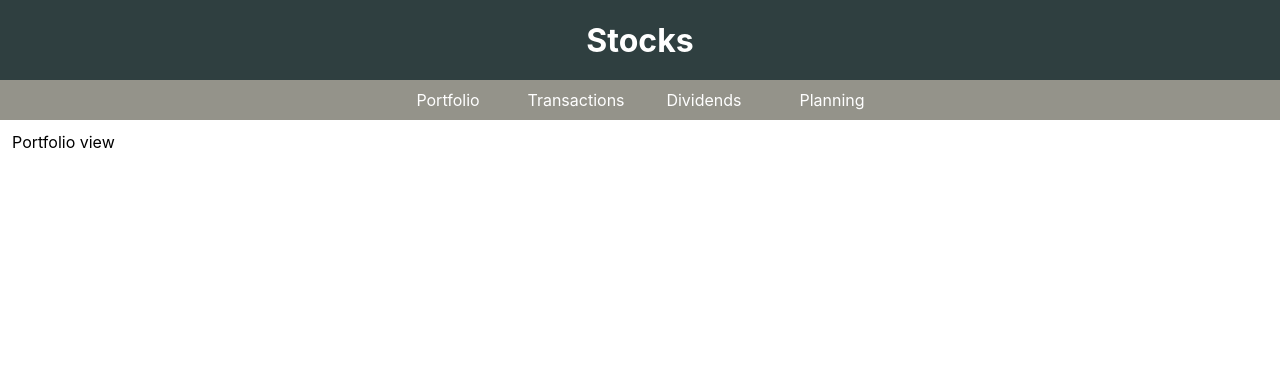
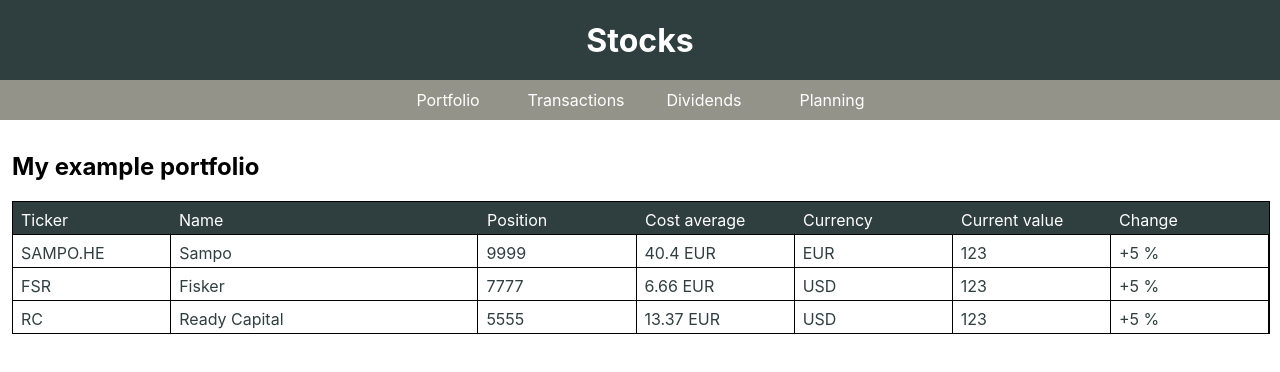
Before and after one commit to Torniojaws/stocks-ts, a React (Create React App) app: page /portfolio in a window 1280 px wide. Shown: the top 372 px of the page. Built offline with nearby package versions, Linux system fonts and the light colour scheme.

Commit message:
Implement simple portfolio list with sorting

```diff
--- /dev/null
+++ b/src/components/Portfolio/Portfolio.tsx
@@ -0,0 +1,37 @@
+import { useState } from 'react';
+import { PortfolioHeader } from './PortfolioHeader';
+import { PortfolioRow } from './PortfolioRow';
+import { IPortfolio, IStockSortKeys, ISortObject } from '../../types/portfolio.types';
+import { sortItems } from '../../helpers/sorting';
+
+interface IParams {
+  data: IPortfolio;
+}
+
+export const Portfolio = ({ data }: IParams) => {
+  const [portfolioData, setPortfolioData] = useState<IPortfolio>(data);
+  const [previousSort, setPreviousSort] = useState<ISortObject | undefined>(undefined)
+
+  const clickedHeader = (value: string) => {
+    const deepCopy: IPortfolio = JSON.parse(JSON.stringify(data));
+    // Sort by the column user clicked on
+    const sortKey = value as IStockSortKeys;
+    // If already sorted once by the same key, reverse the sort
+    if (previousSort && previousSort.key === sortKey && previousSort.sortDirection === 'asc') {
+      sortItems(deepCopy, sortKey, 'desc');
+      setPreviousSort({ key: sortKey, sortDirection: 'desc' })
+    } else {
+      sortItems(deepCopy, sortKey, 'asc');
+      setPreviousSort({ key: sortKey, sortDirection: 'asc' })
+    }
+    setPortfolioData(deepCopy);
+  }
+
+  return (
+    <div>
+      <h2>{data.portfolioName}</h2>
+      {portfolioData.stocks.length && <PortfolioHeader clicked={clickedHeader}/>}
+      {portfolioData.stocks.map(stock => <PortfolioRow key={stock.ticker} stock={stock} />)}
+    </div>
+  )
+}
--- /dev/null
+++ b/src/components/Portfolio/PortfolioHeader.tsx
@@ -0,0 +1,19 @@
+import './portfolio.scss';
+
+interface IParams {
+  clicked: Function;
+}
+
+export const PortfolioHeader = ({ clicked }: IParams) => {
+  return (
+    <div id='portfolioHeader'>
+      <div className='columnShort' onClick={() => clicked('ticker')}>Ticker</div>
+      <div className='column' onClick={() => clicked('name')}>Name</div>
+      <div className='columnShort' onClick={() => clicked('position')}>Position</div>
+      <div className='columnShort' onClick={() => clicked('costAverage')}>Cost average</div>
+      <div className='columnShort' onClick={() => clicked('currency')}>Currency</div>
+      <div className='columnShort'>Current value</div>
+      <div className='columnShort'>Change</div>
+    </div>
+  )
+}
--- /dev/null
+++ b/src/components/Portfolio/PortfolioRow.tsx
@@ -0,0 +1,20 @@
+import { Stock } from '../../types/portfolio.types';
+import './portfolio.scss';
+
+interface IParams {
+  stock: Stock;
+}
+
+export const PortfolioRow = ({ stock }: IParams) => {
+  return (
+    <div id='portfolioRow'>
+      <div className='columnShort'>{stock.ticker}</div>
+      <div className='column'>{stock.name}</div>
+      <div className='columnShort'>{stock.position}</div>
+      <div className='columnShort'>{stock.costAverage} {stock.costAverageCurrency}</div>
+      <div className='columnShort'>{stock.currency}</div>
+      <div className='columnShort'>123</div>
+      <div className='columnShort'>+5 %</div>
+    </div>
+  )
+}
--- /dev/null
+++ b/src/components/Portfolio/portfolio.scss
@@ -0,0 +1,58 @@
+div#portfolioHeader {
+  background-color: #2f3f40;
+  border: solid 1px black;
+  color: white;
+  display: flex;
+  flex-direction: row;
+  height: 32px;
+  width: 1280px;
+
+  div.columnShort {
+    padding-left: 8px;
+    padding-top: 8px;
+    width: 160px;
+  }
+
+  div.column {
+    padding-left: 8px;
+    padding-top: 8px;
+    width: 320px;
+  }
+}
+
+@media all and (max-width: 1280px) {
+  div#portfolioHeader {
+    width: calc(100vw - 24px);
+  }
+}
+
+div#portfolioRow {
+  background-color: white;
+  border: solid 1px black;
+  border-top: none;
+  color: #2f3f40;
+  display: flex;
+  flex-direction: row;
+  height: 32px;
+  width: 1280px;
+
+  div.columnShort {
+    border-right: solid 1px black;
+    padding-left: 8px;
+    padding-top: 8px;
+    width: 160px;
+  }
+
+  div.column {
+    border-right: solid 1px black;
+    padding-left: 8px;
+    padding-top: 8px;
+    width: 320px;
+  }
+}
+
+@media all and (max-width: 1280px) {
+  div#portfolioRow {
+    width: calc(100vw - 24px);
+  }
+}
--- /dev/null
+++ b/src/helpers/sorting.ts
@@ -0,0 +1,19 @@
+import { IPortfolio, ISortObject, INumericValueSortKeys, IStockSortKeys } from '../types/portfolio.types';
+
+export const sortItems = (object: IPortfolio, sortKey: IStockSortKeys, sortDirection: ISortObject['sortDirection']) => {
+  // When sorting by numeric contents, a different sorting method is needed
+  if (sortKey in INumericValueSortKeys) {
+    object.stocks.sort((a, b) => {
+      const numB: number = b[sortKey] as unknown as number;
+      const numA: number = a[sortKey] as unknown as number;
+      return sortDirection === 'asc' ? numA - numB : numB - numA;
+    });
+  } else {
+    // Sorting by string values
+    object.stocks.sort((a, b) => {
+      const stringA: string = a[sortKey] as unknown as string;
+      const stringB: string = b[sortKey] as unknown as string;
+      return sortDirection === 'asc' ? stringA.localeCompare(stringB) : stringB.localeCompare(stringA);
+    });
+  }
+}
--- /dev/null
+++ b/src/mocks/portfolio.ts
@@ -0,0 +1,12 @@
+import { IPortfolio } from '../types/portfolio.types';
+
+export const mockedPortfolios: IPortfolio[] = [
+  {
+    portfolioName: 'My example portfolio',
+    stocks: [
+      { ticker: 'SAMPO.HE', name: 'Sampo', position: 9999, costAverage: 40.4, costAverageCurrency: 'EUR', currency: 'EUR' },
+      { ticker: 'FSR', name: 'Fisker', position: 7777, costAverage: 6.66, costAverageCurrency: 'EUR', currency: 'USD' },
+      { ticker: 'RC', name: 'Ready Capital', position: 5555, costAverage: 13.37, costAverageCurrency: 'EUR', currency: 'USD' },
+    ]
+  }
+];
--- /dev/null
+++ b/src/services/portfolioService.ts
@@ -0,0 +1,8 @@
+import { UserId } from '../types/user.types';
+import { IPortfolio } from '../types/portfolio.types';
+import { mockedPortfolios } from '../mocks/portfolio';
+
+export const getPortfolios = async (userId: UserId): Promise<IPortfolio[]> => {
+  console.log('Fetching portfolios for user', userId);
+  return Promise.resolve(mockedPortfolios);
+}
--- /dev/null
+++ b/src/types/portfolio.types.ts
@@ -0,0 +1,30 @@
+type Currency = 'EUR' | 'USD' | 'SEK' | 'CAD' | 'GBX' | 'NOK';
+
+export interface ISortObject {
+  key: IStockSortKeys;
+  sortDirection: 'asc' | 'desc';
+}
+
+export enum IStockSortKeys {
+  ticker = 'ticker',
+  position = 'position',
+}
+
+export enum INumericValueSortKeys {
+  position = 'position',
+  costAverage = 'costAverage'
+}
+
+export interface Stock {
+  ticker: string;
+  name: string;
+  position: number;
+  costAverage: number;
+  currency: Currency;
+  costAverageCurrency: Currency;
+}
+
+export interface IPortfolio {
+  portfolioName: string;
+  stocks: Stock[];
+}
--- /dev/null
+++ b/src/types/user.types.ts
@@ -0,0 +1 @@
+export type UserId = number;
--- a/src/views/PortfolioView.tsx
+++ b/src/views/PortfolioView.tsx
@@ -1,7 +1,32 @@
+import { useEffect, useState } from 'react';
+import { getPortfolios } from '../services/portfolioService';
+import { Portfolio } from '../components/Portfolio/Portfolio';
+import { IPortfolio } from '../types/portfolio.types';
 import './views.scss';
 
 export const PortfolioView = () => {
+  const [portfolios, setPortfolios] = useState<IPortfolio[]>([]);
+  const [isMounted, setIsMounted] = useState<boolean>(false);
+
+  // User can have multiple portfolios
+  useEffect(() => {
+    setIsMounted(true);
+
+    const getPortfoliosData = async () => {
+      const userId = 1; // TODO: Later on, get this from logged in user's data
+      const data = await getPortfolios(userId);
+      setPortfolios(data);
+    }
+
+    getPortfoliosData()
+      .catch(err => console.error(err));
+
+    setIsMounted(false);
+  }, [isMounted]);
+
   return (
-    <div className='viewContainer'>Portfolio view</div>
+    <div className='viewContainer'>
+      {portfolios.map(portfolio => <Portfolio key={portfolio.portfolioName} data={portfolio} />)}
+    </div>
   )
 }
```
Also changed, not shown: 1 other file (tests, documents, lock files or other folders).
